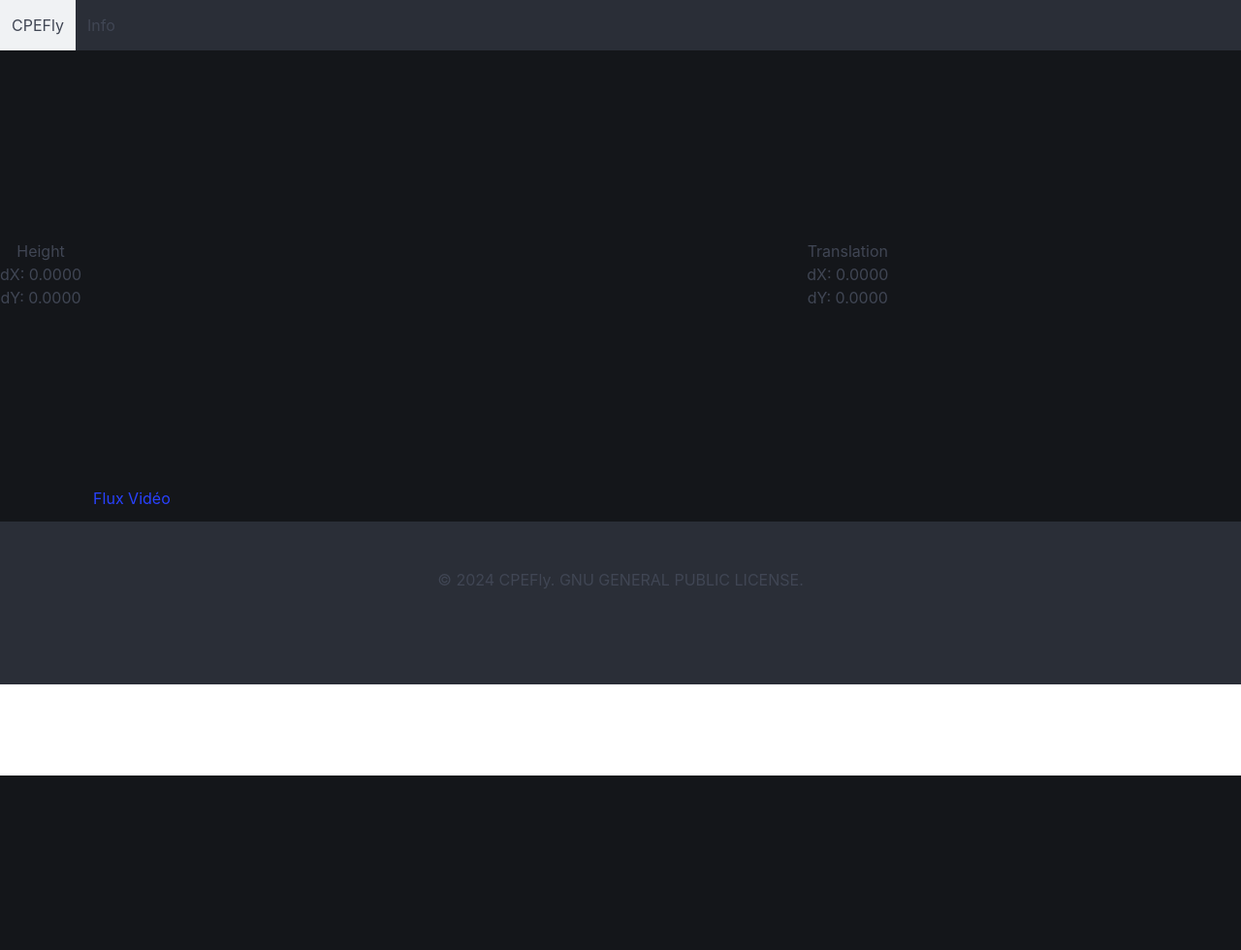
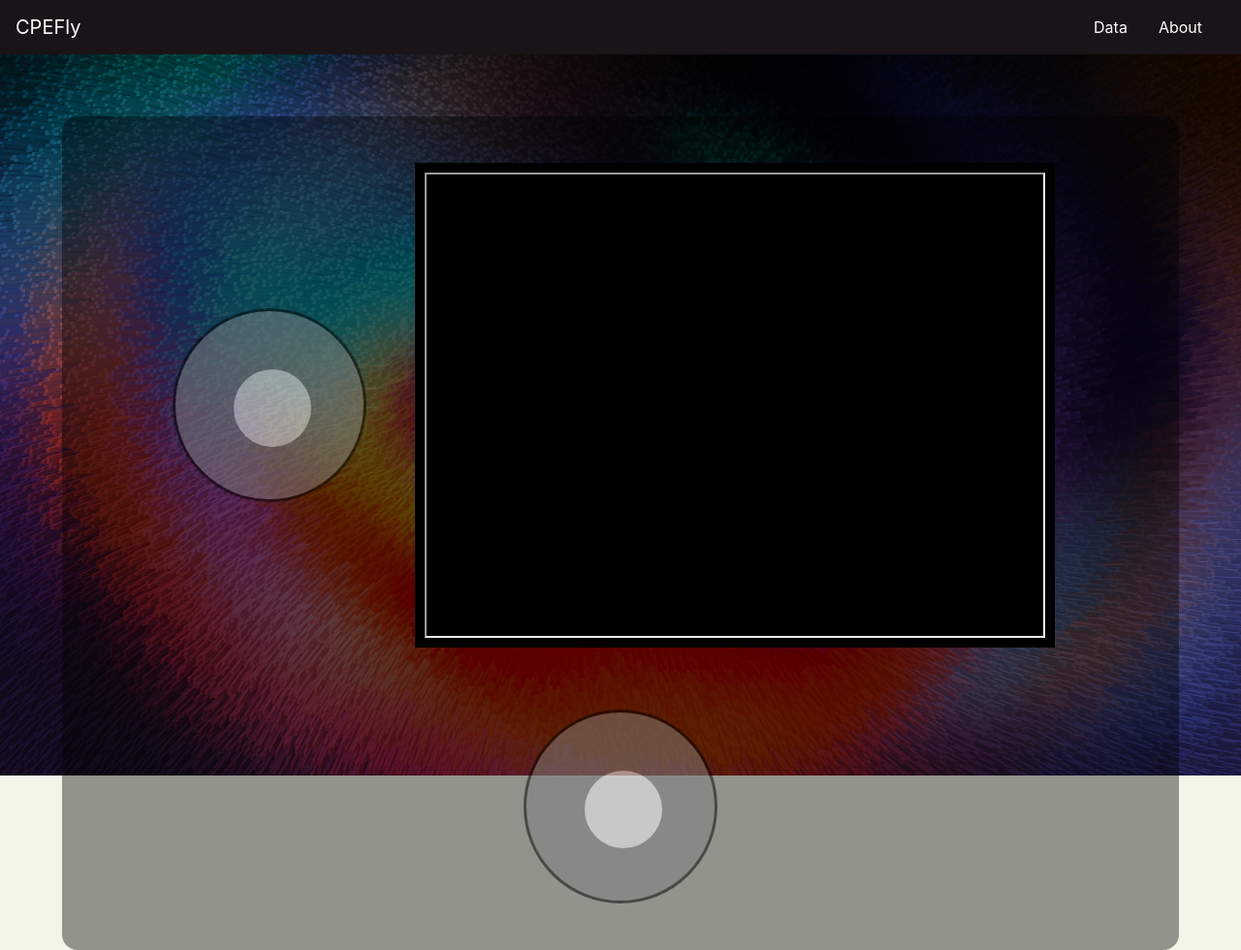
Before and after one commit to hugues-boisdon/CPEFly-dev, a Flask app: page / in a window 1280 px wide. Shown: the whole page at 97% size. Before the commit the page ends 800 px from the top, so only its background shows below. Run offline with Flask 3, Linux system fonts and the light colour scheme; some libraries are stand-ins or nearby versions.

Commit message:
new main

```diff
--- a/static/script.js
+++ b/static/script.js
@@ -9,7 +9,7 @@ const translation_dY_text = document.querySelector('#dY-translation');
 
 
 const translation_joystick = new VirtualJoystick(translation_joystickContainer, {
-    width: 100, height: 100, color: 'gray', handleColor: 'white', handleRadius: 20,
+    width: 200, height: 200, color: 'gray', handleColor: 'white', handleRadius: 40,
     onChange: function(delta) {
         commandValues[0] = delta.x;
         commandValues[1] = delta.y;
@@ -21,8 +21,8 @@ const height_joystickContainer = document.querySelector('#joystick-height');
 const height_dX_text = document.querySelector('#dX-height');
 const height_dY_text = document.querySelector('#dY-height');
 
-const height_joystick = new VirtualJoystick(height_joystickContainer, {
-    width: 100, height: 100, color: 'gray', handleColor: 'white', handleRadius: 20,
+const height_joystick = new VirtualJoystick(container=height_joystickContainer, options={
+    width: 200, height: 200, color: 'gray', handleColor: 'white', handleRadius: 40,
     onChange: function(delta) {
         commandValues[2] = delta.x;
         commandValues[3] = delta.y;
@@ -54,10 +54,10 @@ function updateCommandDisplay(command)
     var textTY = String(parseFloat(commandValues[1]).toFixed(4));
     var textHX = String(parseFloat(commandValues[2]).toFixed(4));
     var textHY = String(parseFloat(commandValues[3]).toFixed(4));
-    height_dX_text.innerHTML = "dX: " + textHX
-    height_dY_text.innerHTML = "dY: " + textHY
-    translation_dX_text.innerHTML = "dX: " + textTX
-    translation_dY_text.innerHTML = "dY: " + textTY
+    //height_dX_text.innerHTML = "dX: " + textHX
+    //height_dY_text.innerHTML = "dY: " + textHY
+    //translation_dX_text.innerHTML = "dX: " + textTX
+    //translation_dY_text.innerHTML = "dY: " + textTY
 }
 
 
--- a/static/style.css
+++ b/static/style.css
@@ -38,6 +38,9 @@ body {
     top: 0;
     background: rgba(0, 0, 0, 0.4);
 }
+.container .overlay{
+    border-radius: 1em;
+}
 
 .description {
 	left: 50%;
@@ -69,23 +72,29 @@ body {
     justify-content: center;
 }
 .col-lg-4 {
-    max-width: 20%;
+    max-width: 15%;
+    min-height: 100%;
     margin: 2em;
+    display: flex;
+    justify-content: center;
+    align-items: center;
 }
+
 .feature-title {
 	color: #ffb158;
 	font-size: 1.3rem;
 	font-weight: 500;
-	margin-bottom: 20px;
 	text-transform: uppercase;
     text-align: center;
 }
 
 #video{
-    min-width: 512px;
-    min-height: 400px;
+    padding: 10px;
+    min-width: 660px;
+    min-height: 500px;
     background: #000000;
 }
+
 .features p {
 	color: #fff;
 }
--- a/static/virtual-joystick.js
+++ b/static/virtual-joystick.js
@@ -9,6 +9,7 @@ MIT license
 
   class VirtualJoystick {
             constructor(container, options = {}) {
+                console.log(container);
                 this.container = container;
                 this.options = Object.assign(
                     {
@@ -158,7 +159,3 @@ MIT license
                 }
             }
         }
-
-
-
-export default VirtualJoystick;
--- a/templates/main.html
+++ b/templates/main.html
@@ -1,48 +1,61 @@
 <!DOCTYPE html>
 <html lang="en">
     <head>
-    <meta charset="UTF-8">
-    <title>CPEFly Web Interface</title>
-    <meta name="viewport" content="width=device-width, height=device-height, initial-scale=1">
-    <link rel="stylesheet" href="../static/bulma.css">
-    <link rel="stylesheet" href="../static/style_new.css">
+        <title>CPEFly WebApp</title>
+        <meta charset="utf-8">
+        <meta name="viewport" content="width=device-width, initial-scale=1">
+        <link rel="stylesheet" href="../bootstrap/dist/css/bootstrap.min.css">
+        <link rel="stylesheet" type="text/css" href="../static/style.css">
 	</head>
-<body class="hero has-background-text-10">
 
-    <header class="navbar has-background-text-20" role="navigation" aria-label="main navigation">
-        <a class="navbar-item" href="/">CPEFly</a>
-        <a class="navbar-item" href="/info">Info</a>
-    </header>
+	<body>
+        <script src="../static/jquery-3.7.1.js"></script>
 
+        <header class="page-header header container-fluid">
+            <div class="overlay"></div>
 
-    <main class='columns is-vcentered '>
+            <!--Navigation Bar-->
+            <nav class="navbar navbar-expand-md">
+                <a class="navbar-brand" href="/">CPEFly</a>
+                <button class="navbar-toggler navbar-dark" type="button" data-toggle="collapse" data-target="#main-navigation">
+                    <span class="navbar-toggler-icon"></span>
+                </button>
+                <div class="collapse navbar-collapse" id="main-navigation">
+                    <ul class="navbar-nav">
+                        <li class="nav-item">
+                            <a class="nav-link" href="/data">Data</a>
+                        </li>
+                        <li class="nav-item">
+                            <a class="nav-link" href="/info">About</a>
+                        </li>
+                    </ul>
+                </div>
+            </nav>
 
-        <div class='column is-narrow has-text-centered'>
-            <p>Height</p>
-            <p id="dX-height">dX: 0.0000</p>
-            <p id="dY-height">dY: 0.0000</p>
-            <div id="joystick-height"></div>
+            <div class="container features">
+                <div class="overlay"></div>
+                <div class="row">
+                    <div class="col-lg-4 col-md-4 col-sm-12">
+                        <div id="joystick-translation"></div>
                     </div>
-        <div class="sub">
-            <a id="label">Flux Vidéo</a>
+
+                    <div class="col-lg-4 col-md-4 col-sm-12" id="video">
                         <iframe src="http://<adresse_ip_raspberry>:5000/video_feed" width="640" height="480"></iframe>
                     </div>
 
-        <div class='column is-narrow has-text-centered'>
-            <p>Translation</p>
-            <p id="dX-translation">dX: 0.0000</p>
-            <p id="dY-translation">dY: 0.0000</p>
-        <div id="joystick-translation"></div>
+                    <div class="col-lg-4 col-md-4 col-sm-12">
+                        <div id="joystick-height"></div>
+                    </div>
+                </div>
+            </div>
 
-    </main>
 
-    <footer class="footer is-narrow mt-auto has-background-text-20">
-        <p class="content has-text-centered">&copy; 2024 CPEFly. GNU GENERAL PUBLIC LICENSE.</p>
-    </footer>
+        </header>
+
+        <script src="../bootstrap/dist/js/bootstrap.min.js"></script>
+        <script src="../static/utils_main.js"></script>
+        <script src="../static/virtual-joystick.js"></script>
+        <script src="../static/script.js"></script>
 	</body>
 
-
-
-<script src="../static/script.js" defer></script>
-
 </html>
```
Also changed, not shown: templates/bootstrap_test.html (deleted, +0 -59 lines). Lines whose indentation alone changed are shown as unchanged.
